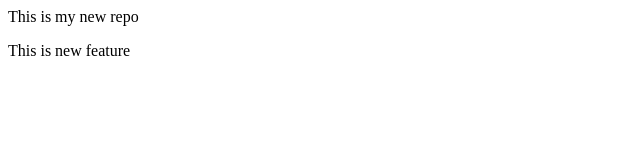
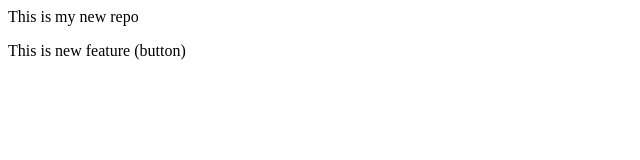
Before and after one commit to Sarthak11240/Localrepo, a plain HTML site: page index.html in a window 1280 px wide. Shown: the full height of the page, 0-640 px from the left. Drawn offline with Linux system fonts and the light colour scheme.

Commit message:
Add button

```diff
--- a/index.html
+++ b/index.html
@@ -1,2 +1,2 @@
 <P>This is my new repo</P>
-<P>This is new feature</P>
+<P>This is new feature (button)</P>
```
